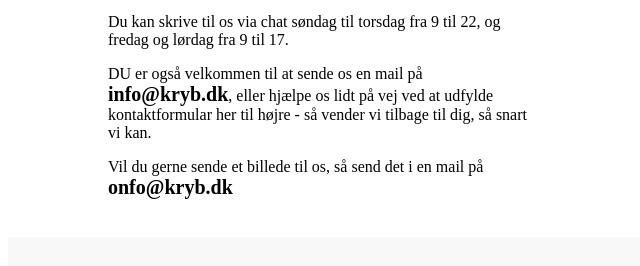
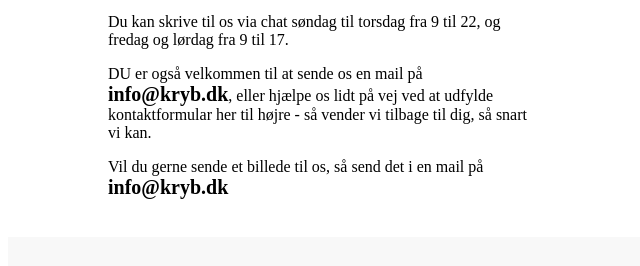
Before and after one commit to Chovice/grundpr-ve, a plain HTML site: page index.html in a window 1280 px wide. Shown: the part 2777-3043 px from the top of the page, 0-640 px from the left. Drawn offline with Linux system fonts and the light colour scheme.

Commit message:
lavede en ændring

```diff
--- a/index.html
+++ b/index.html
@@ -130,7 +130,7 @@
                 <p>Vi sidder klar til at hjælpe ig på telefon <span>70260066</span> søndag til onsdag fra kl 9 til 10 og torsdag til fredag 9 til 17.</p>
                 <p>Du kan skrive til os via chat søndag til torsdag fra 9 til 22, og fredag og lørdag fra 9 til 17.</p>
                 <p>DU er også velkommen til at sende os en mail på <span>info@kryb.dk</span>, eller hjælpe os lidt på vej ved at udfylde kontaktformular her til højre - så vender vi tilbage til dig, så snart vi kan.</p>
-                <p>Vil du gerne sende et billede til os, så send det i en mail på <span>onfo@kryb.dk</span></p>
+                <p>Vil du gerne sende et billede til os, så send det i en mail på <span>info@kryb.dk</span></p>
             </figcaption>
         </div>
             <img src="/asset/images/contact.jpg" alt="">
```
